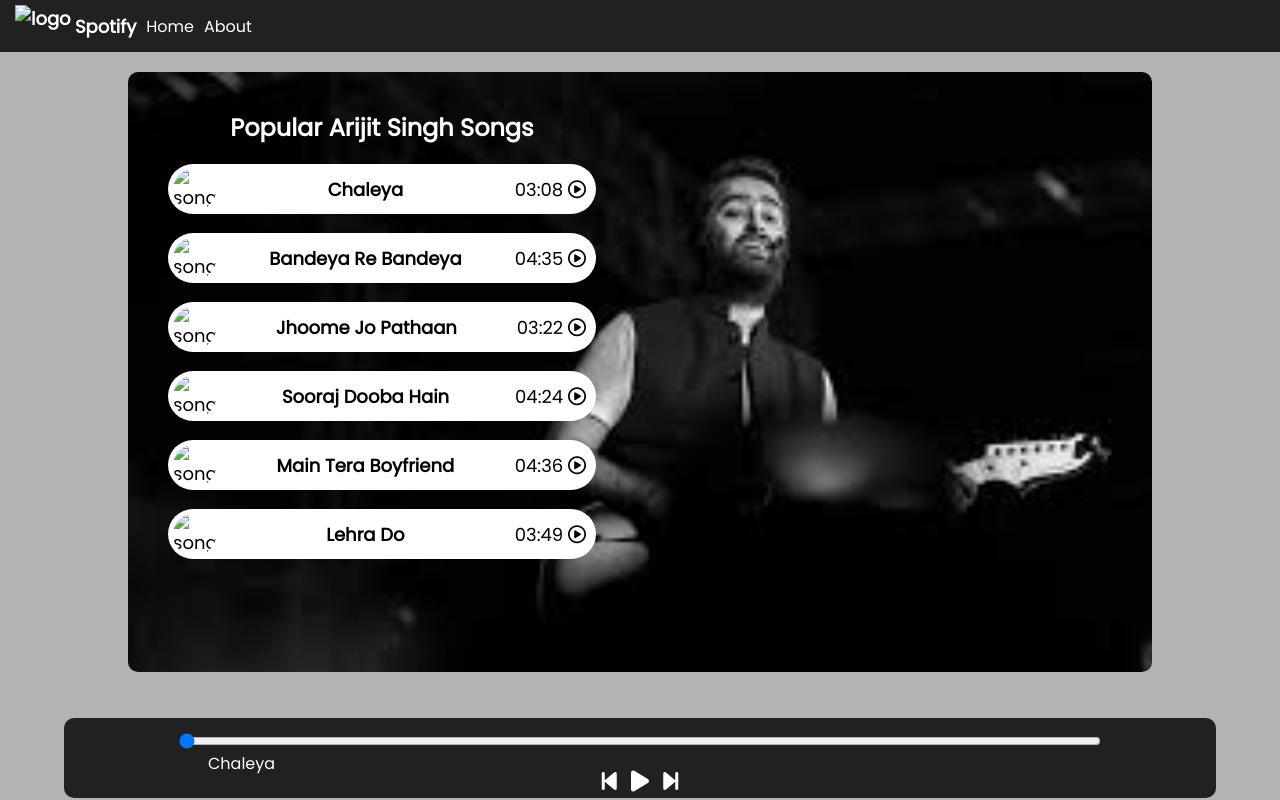
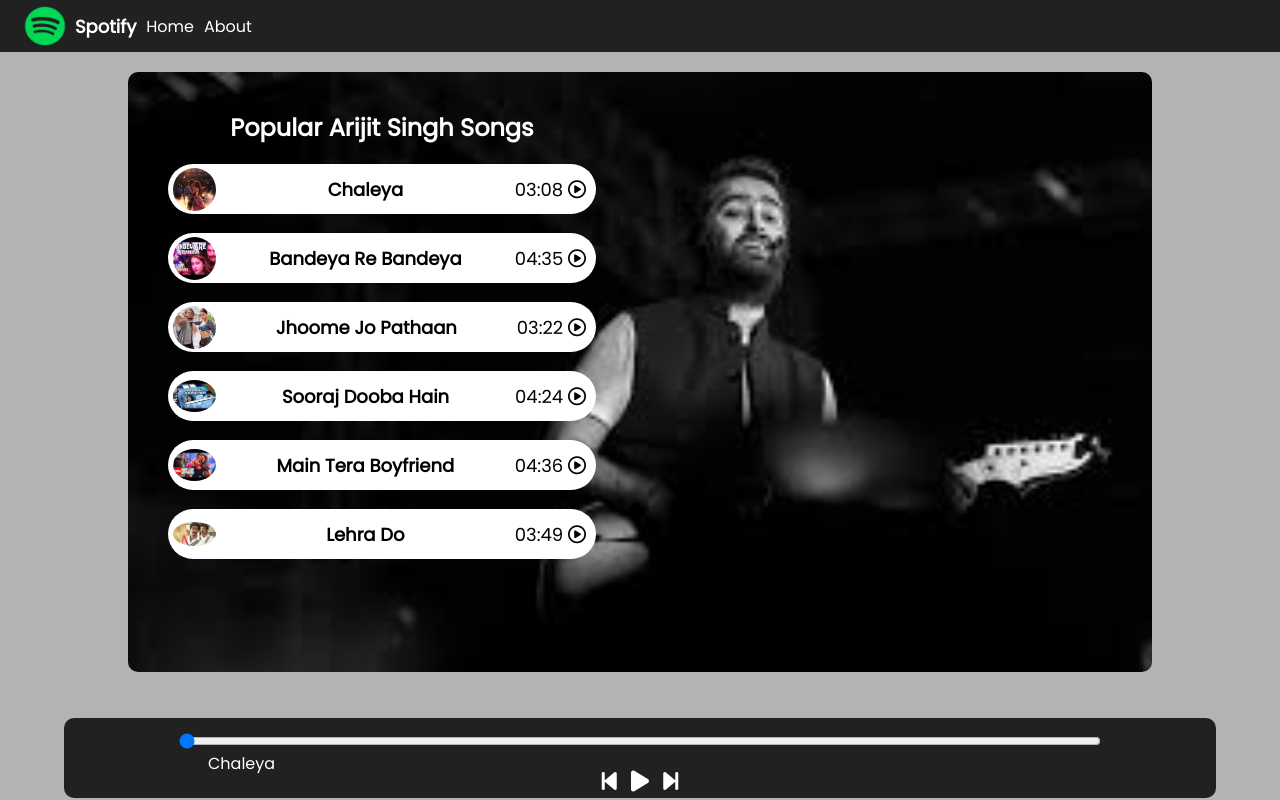
Before and after one commit to krishnatejaswi2005/Spotify-Clone, a plain HTML site: page index.html in a window 1280 px wide. Drawn offline with Linux system fonts and the light colour scheme; the site is published under a folder, as on GitHub Pages, so addresses that start at the root find nothing.

Commit message:
Fixed the image not displayin bug from github pages

```diff
--- a/index.html
+++ b/index.html
@@ -12,7 +12,7 @@
 	<body>
 		<nav>
 			<ul>
-				<li class="logo"><img src="/Assets/logo.png" alt="logo" />Spotify</li>
+				<li class="logo"><img src="Assets/logo.png" alt="logo" />Spotify</li>
 				<li>Home</li>
 				<li>About</li>
 			</ul>
@@ -21,7 +21,7 @@
 			<div class="songlist">
 				<h2>Popular Arijit Singh Songs</h2>
 				<div class="songItem" id="1">
-					<img src="/Assets/song1.jpg" alt="song1" />
+					<img src="Assets/song1.jpg" alt="song1" />
 					<span class="songName">Chaleya</span>
 					<span class="songlistplay"
 						><span class="timestamp"
@@ -30,7 +30,7 @@
 					></span>
 				</div>
 				<div class="songItem" id="2">
-					<img src="/Assets/song2.jpg" alt="song2" />
+					<img src="Assets/song2.jpg" alt="song2" />
 					<span class="songName">Bandeya Re Bandeya</span>
 					<span class="songlistplay"
 						><span class="timestamp"
@@ -39,7 +39,7 @@
 					></span>
 				</div>
 				<div class="songItem" id="3">
-					<img src="/Assets/song3.jpg" alt="song3" />
+					<img src="Assets/song3.jpg" alt="song3" />
 					<span class="songName">Jhoome Jo Pathaan</span>
 					<span class="songlistplay"
 						><span class="timestamp"
@@ -48,7 +48,7 @@
 					></span>
 				</div>
 				<div class="songItem" id="4">
-					<img src="/Assets/song4.jpg" alt="song4" />
+					<img src="Assets/song4.jpg" alt="song4" />
 					<span class="songName">Sooraj Dooba Hain</span>
 					<span class="songlistplay"
 						><span class="timestamp"
@@ -57,7 +57,7 @@
 					></span>
 				</div>
 				<div class="songItem" id="5">
-					<img src="/Assets/song5.jpg" alt="song5" />
+					<img src="Assets/song5.jpg" alt="song5" />
 					<span class="songName">Main Tera Boyfriend</span>
 					<span class="songlistplay"
 						><span class="timestamp"
@@ -66,7 +66,7 @@
 					></span>
 				</div>
 				<div class="songItem" id="6">
-					<img src="/Assets/song6.jpg" alt="song6" />
+					<img src="Assets/song6.jpg" alt="song6" />
 					<span class="songName">Lehra Do</span>
 					<span class="songlistplay"
 						><span class="timestamp"
```
